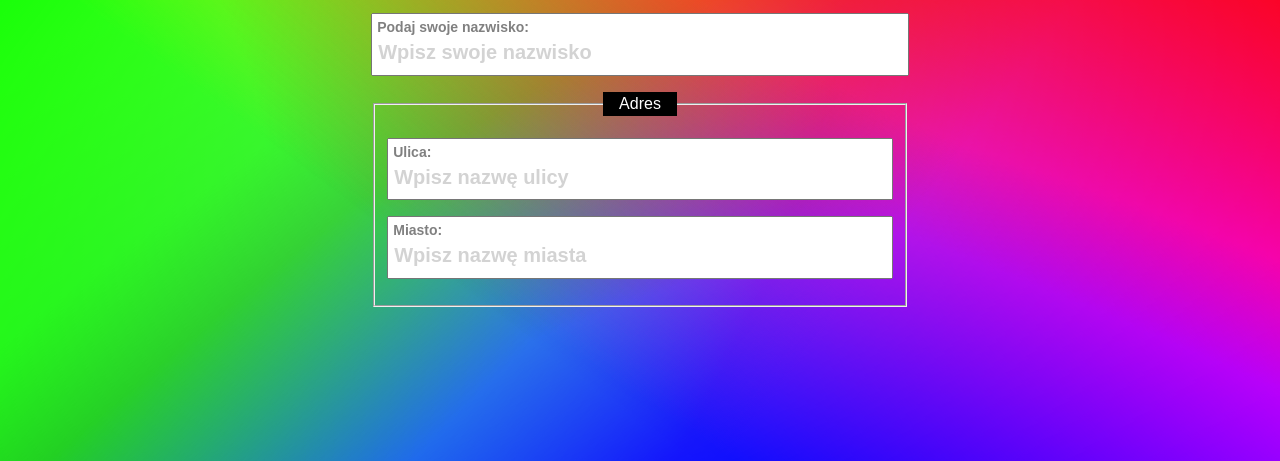
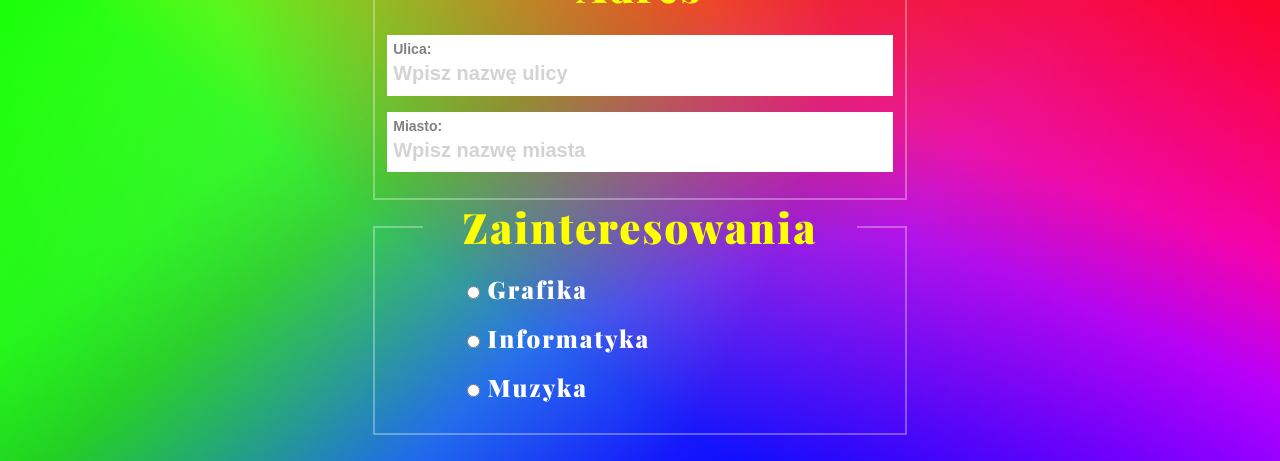
Before and after one commit to cezary-gawronski/myForm, a plain HTML site: page index.html in a window 1280 px wide. Shown: the part 339-800 px from the top of the page. Drawn offline with nearby package versions, Linux system fonts and the light colour scheme.

Commit message:
added radio buttons

```diff
--- a/css/style.css
+++ b/css/style.css
@@ -41,16 +41,17 @@ body::before {
     filter: saturate(2);
 }
 
-.formWrapper {}
+.form-wrapper {}
 
 .form-header {
     font-family: 'Playfair Display', serif;
     margin: 0;
     font-weight: 900;
     text-align: center;
-    color: aliceblue;
+    color: yellow;
     font-size: 90px;
     filter: drop-shadow(1px 1px rgb(102, 102, 102));
+
 
 }
 
@@ -73,8 +74,7 @@ body::before {
     display: block;
     width: 100%;
     padding-top: 5px;
-    /* background-color: transparent; */
-    /* border: 1px solid white; */
+    border: 1px solid white;
     padding: 30px 5px 10px 5px;
     font-weight: bold;
 }
@@ -86,12 +86,54 @@ body::before {
 }
 
 
-.form__fieldset {}
+.form__fieldset {
+    border: 2px solid rgba(255, 254, 254, 0.315);
+
+}
 
 .form__legend {
+    /* mix-blend-mode: overlay; */
     text-align: center;
-    background-color: #000;
-    color: #fff;
-    padding: 3px 16px;
+    font-family: 'Playfair Display', serif;
+    font-weight: 900;
+    letter-spacing: 2px;
+    font-size: 42px;
+    /* line-height: 2; */
+    background-color: transparent;
+    color: yellow;
+    padding: 3px 40px;
 
 }
+
+.form__label--radio-btn {
+    color: white;
+    position: unset;
+    font-family: 'Playfair Display', serif;
+    font-weight: 900;
+    letter-spacing: 2px;
+    font-size: 24px;
+    text-align: center;
+    line-height: 0;
+    padding: 10px;
+    transition: .3s linear;
+    transition-property: background-color, color;
+
+}
+
+.form__item--radio-btn {
+    width: unset;
+    display: initial;
+}
+
+.form-radio-container {
+    /* text-align: center; */
+    display: flex;
+    padding-left: 70px;
+
+}
+
+.form-radio-container:hover .form__label--radio-btn {
+    background-color: yellow;
+    color: black;
+
+}
--- a/index.html
+++ b/index.html
@@ -10,7 +10,7 @@
 </head>
 
 <body>
-    <main class="formWrapper">
+    <main class="form-wrapper">
         <h1 lang="en" class="form-header">My own form</h1>
         <form class="form">
             <p>
@@ -36,6 +36,28 @@
                         name="cityName">
                 </p>
             </fieldset>
+            <fieldset class="form__fieldset">
+                <legend class="form__legend">Zainteresowania</legend>
+                <p class="form-radio-container">
+                    <label class="form__label form__label--radio-btn">
+                        <input class="form__item form__item--radio-btn" id="interests-1" value="" type="radio"
+                            value="graphics" name="interests">
+                        Grafika</label>
+                </p>
+                <p class="form-radio-container">
+                    <label class="form__label form__label--radio-btn">
+                        <input class="form__item form__item--radio-btn" id="interests-2" value="" type="radio"
+                            value="Informatics" name="interests">
+                        Informatyka</label>
+                </p>
+                <p class="form-radio-container">
+                    <label class="form__label form__label--radio-btn">
+                        <input class="form__item form__item--radio-btn" id="interests-3" value="" type="radio"
+                            value="music" name="interests">
+                        Muzyka
+                    </label>
+                </p>
+            </fieldset>
         </form>
     </main>
 </body>
```
